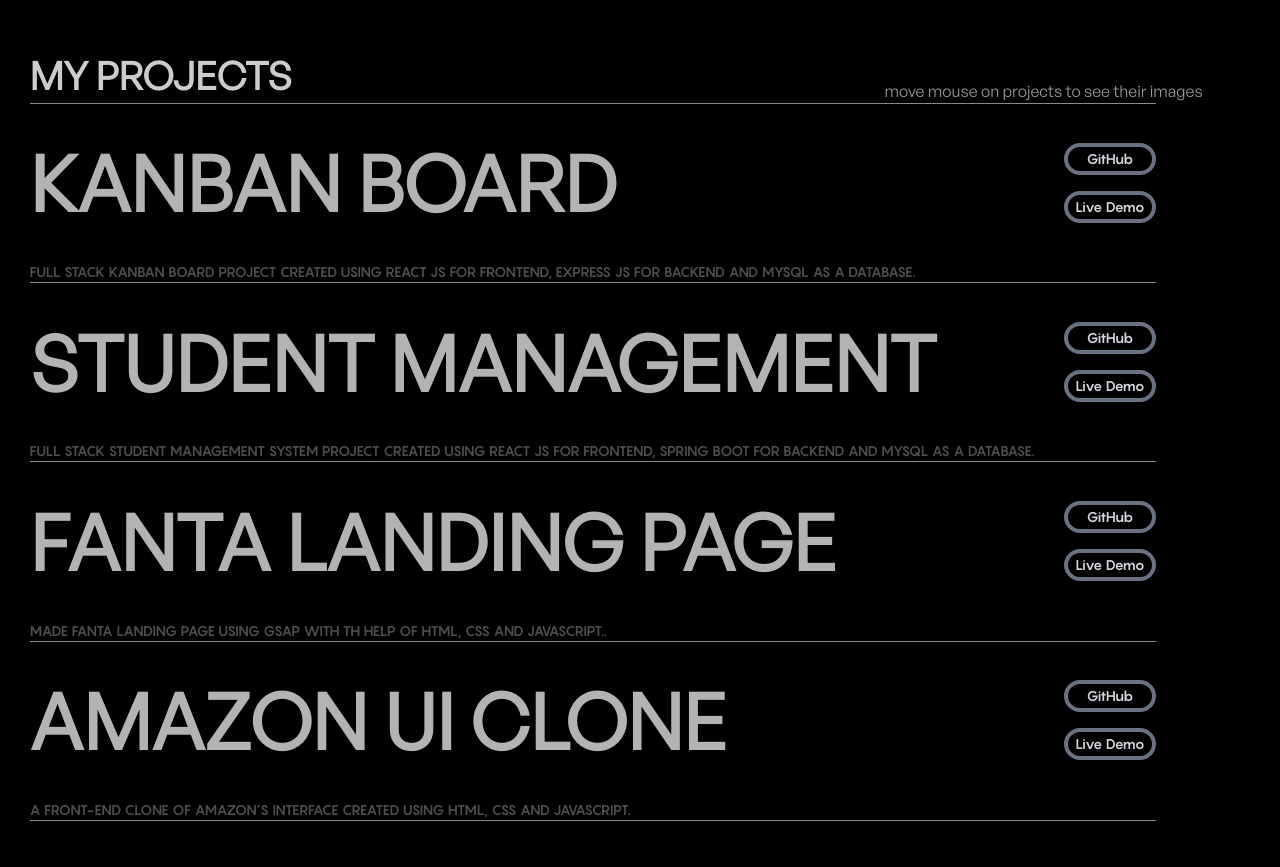
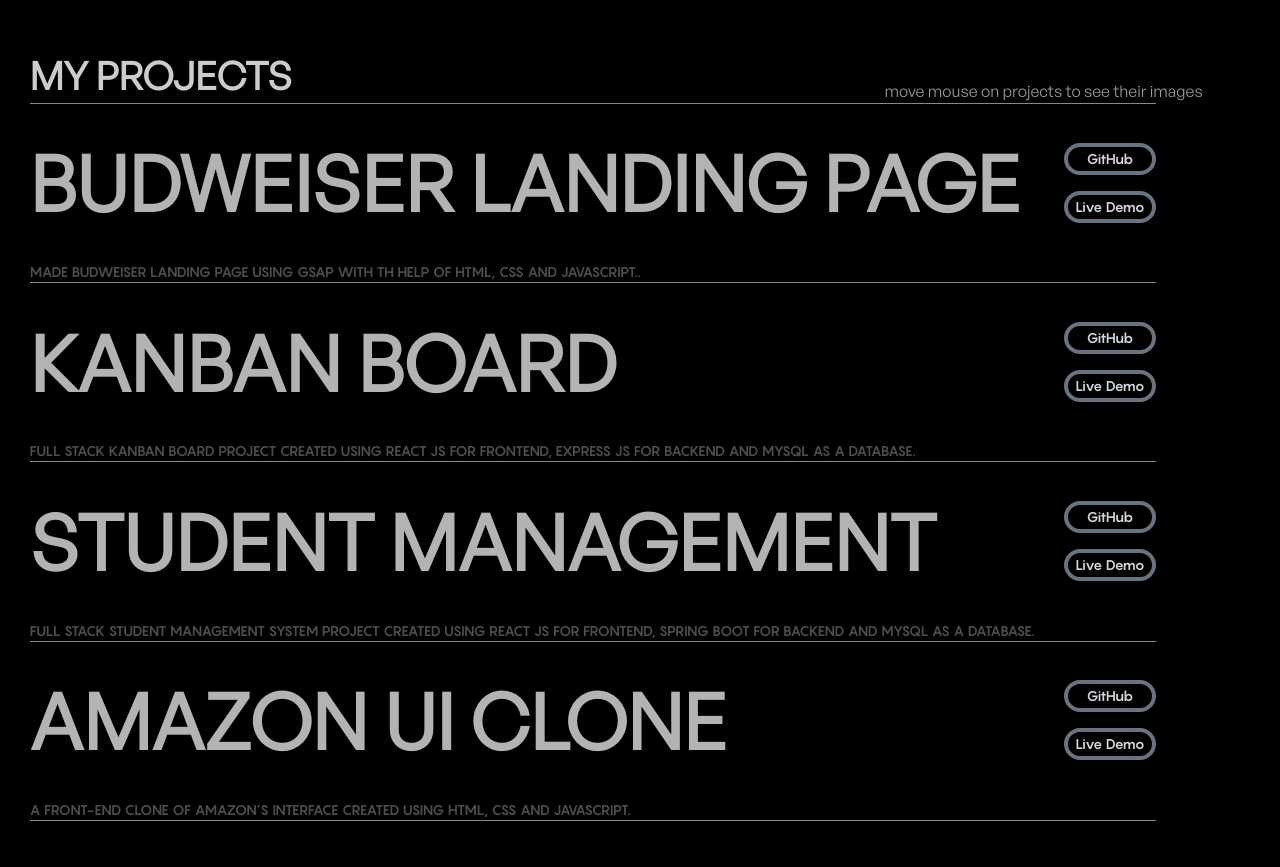
Before and after one commit to prathameshpawar12/Portfolio-Prathamesh, a React (Vite) app: page / in a window 1280 px wide. Shown: the part 2480-3347 px from the top of the page. Built offline with nearby package versions, Linux system fonts and the light colour scheme.

Commit message:
Update Projects.jsx

```diff
--- a/src/components/Projects.jsx
+++ b/src/components/Projects.jsx
@@ -9,34 +9,34 @@
 const Projects = () => {
   const [selectedProject, setSelectedProject] = useState(null);
   const projectsData = [
-
+    {
+      image: fantalandingpage,
+      title: "Budweiser Landing Page",
+      description: "Made Budweiser landing page using gsap with th help of html, css and javascript..",
+      demo: "https://budweiser-landing-page-by-prathamesh.netlify.app/",
+      github: "https://github.com/prathameshpawar12/Fanta-landing-page",
+    },
     {
       image: kanbanCoverImage,
       title: "Kanban Board",
       description: "Full stack Kanban Board project created using React js for frontend, Express js for backend and MySQL as a database.",
+      demo: "https://kanban-board-prathamesh.netlify.app/",
       github: "https://github.com/yourusername/kanban-board",
-      demo: "https://kanban-board-prathamesh.netlify.app/",
     },
     {
       image: studentmanagement,
       title: "Student Management",
       description: "Full stack Student management system project created using React js for frontend, Spring boot for backend and MySQL as a database.",
-      github: "https://github.com/prathameshpawar12",
       demo: "https://student-management-by-prathamesh.netlify.app/",
+       github: "https://github.com/prathameshpawar12",
     },
-    {
-      image: fantalandingpage,
-      title: "Fanta Landing Page",
-      description: "Made fanta landing page using gsap with th help of html, css and javascript..",
-      github: "https://github.com/prathameshpawar12/Fanta-landing-page",
-      demo: "https://prathamesh-fanta-landing-page.netlify.app/",
-    },
+
     {
       image: amazonui,
       title: "Amazon UI Clone",
       description: "A front-end clone of Amazon’s interface created using html, css and javascript.",
+      demo: "https://amazonbyprathamesh.netlify.app/",
       github: "https://github.com/prathameshpawar12/Amazon-clone-HTML-CSS",
-      demo: "https://amazonbyprathamesh.netlify.app/",
     },
     {
       image: atmachine,
```
